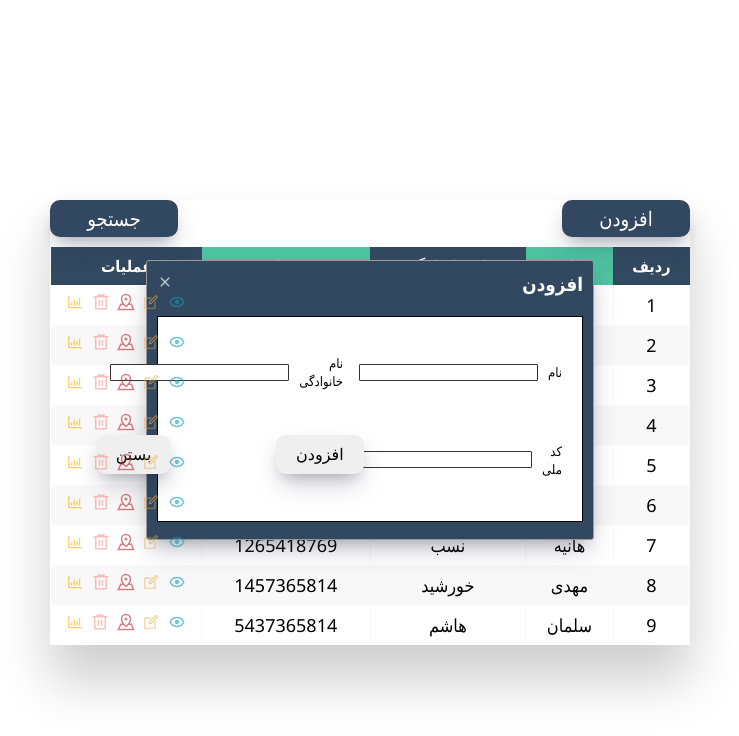
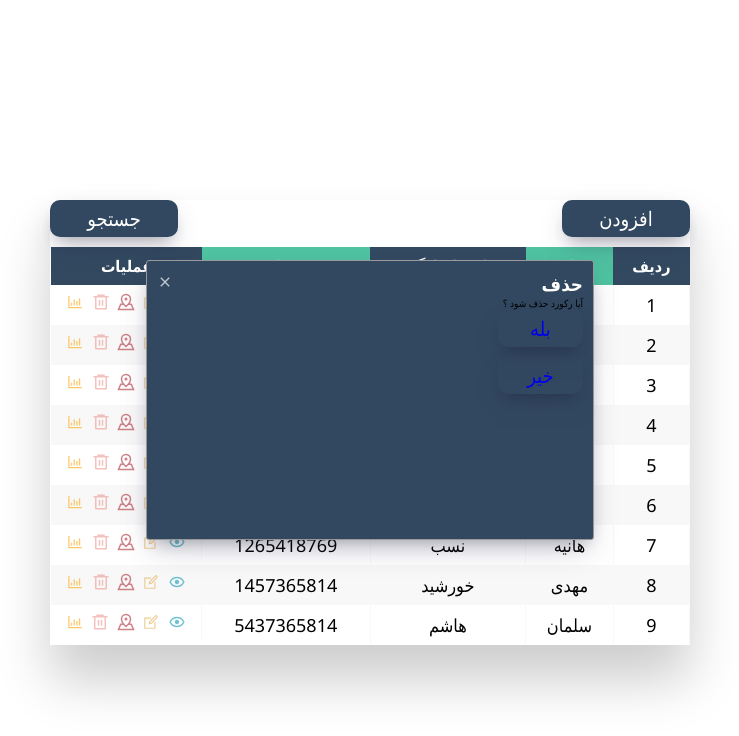
Before and after one commit to Mahdi-Khorshidi-26/employee, a React (Vite) app: page / in a window 1280 px wide. Both pictures are taken after a click on the icon 446 px from the left and 302 px from the top of the page. Shown: the top 736 px of the page, without its empty margins (270-1009 px from the left). Built offline with nearby package versions, Linux system fonts and the light colour scheme.

Commit message:
adding delete function

```diff
--- a/src/components/Modal/Modal.jsx
+++ b/src/components/Modal/Modal.jsx
@@ -15,6 +15,8 @@ Modal.propTypes = {
   setFoundUser: PropTypes.func,
   closeModal: PropTypes.func,
   isClosed: PropTypes.bool,
+  modalType: PropTypes.string,
+  onClick: PropTypes.func,
 };
 
 export default function Modal({
@@ -26,6 +28,8 @@ export default function Modal({
   setFoundUser = () => {},
   closeModal = () => {},
   isClosed = true,
+  modalType = "add",
+  onClick = () => {},
 }) {
   const [firstName, setFirstName] = useState("");
   const [lastName, setLastName] = useState("");
@@ -63,6 +67,7 @@ export default function Modal({
               <IoMdClose className={Styles.closeIcon} />
             </span>
           </div>
+          {modalType === "add" ? (
             <form
               onSubmit={(e) => handleFormSubmit(e)}
               className={
@@ -96,12 +101,23 @@ export default function Modal({
               {isDoubled ? (
                 <div className={Styles.doubleBtn}>
                   <Button type="submit" text={defaultButtonText} />
-                <Button type="submit" text={buttonText2} onClick={closeModal} />
+                  <Button
+                    type="submit"
+                    text={buttonText2}
+                    onClick={closeModal}
+                  />
                 </div>
               ) : (
                 <Button type="submit" text={defaultButtonText} />
               )}
             </form>
+          ) : (
+            <>
+              <p>آیا رکورد حذف شود ؟</p>
+              <Button text="بله" onClick={()=>onClick()} />
+              <Button text="خیر" onClick={closeModal} />
+            </>
+          )}
         </div>
       )}
     </>
--- a/src/components/Modal/modal.module.css
+++ b/src/components/Modal/modal.module.css
@@ -10,6 +10,7 @@
     box-shadow: rgba(50, 50, 93, 0.25) 0px 13px 27px -5px, rgba(0, 0, 0, 0.3) 0px 8px 16px -8px;
     border-radius: .3rem;
     background-color: #324860;
+    z-index: 10;
 }
 
 .boxContainer .formAccordion {
@@ -37,6 +38,7 @@
     box-shadow: rgba(50, 50, 93, 0.25) 0px 13px 27px -5px, rgba(0, 0, 0, 0.3) 0px 8px 16px -8px;
     border-radius: .3rem;
     background-color: #324860;
+    z-index: 10;
 }
 
 .boxContainerModal .formModal {
@@ -51,16 +53,11 @@
     height: 80%;
     background-color: #fff;
 }
-
-
-
-
-
 .doubleBtn {
     display: flex;
     align-items: center;
-    justify-content: space-between;
-    gap: 2rem;
+    justify-content:center;
+    gap: 5rem;
 }
 
 .formHeader {
--- a/src/components/UserData/Users.jsx
+++ b/src/components/UserData/Users.jsx
@@ -1,56 +1,57 @@
+let idNumber = 0;
 export const users = [
   {
     firstName: "مهدی",
     lastName: "خورشیدی",
     nationalId: "1234567890",
-    id: 1,
+    id: ++idNumber,
   },
   {
     firstName: "مرجان",
     lastName: "سیدی",
     nationalId: "0987654321",
-    id: 2,
+    id: ++idNumber,
   },
   {
     firstName: "متین",
     lastName: "موسوی",
     nationalId: "3276092145",
-    id: 3,
+    id: ++idNumber,
   },
   {
     firstName: "رضا",
     lastName: "پودینه",
     nationalId: "2198326523",
-    id: 4,
+    id: ++idNumber,
   },
   {
     firstName: "سلمان",
     lastName: "هاشمی",
     nationalId: "4187692514",
-    id: 5,
+    id: ++idNumber,
   },
   {
     firstName: "هانیه",
     lastName: "خواجوی نسب",
     nationalId: "8714653214",
-    id: 6,
+    id: ++idNumber,
   },
   {
     firstName: "هانیه",
     lastName: "نسب",
     nationalId: "1265418769",
-    id: 7,
+    id: ++idNumber,
   },
   {
     firstName: "مهدی",
     lastName: "خورشید",
     nationalId: "1457365814",
-    id: 8,
+    id: ++idNumber,
   },
   {
     firstName: "سلمان",
     lastName: "هاشم",
     nationalId: "5437365814",
-    id: 9,
+    id: ++idNumber,
   },
 ];
--- a/src/pages/Home.jsx
+++ b/src/pages/Home.jsx
@@ -17,6 +17,7 @@ export default function Home() {
   const [usersState, setUsersState] = useState(users);
   const [close, setClose] = useState(true);
   const [closeModal, setCloseModal] = useState(true);
+  // const [modalType, setModalType] = useState("add");
   function handleBackButton() {
     setFoundUser(null);
   }
@@ -26,10 +27,15 @@ export default function Home() {
   function openModal() {
     setCloseModal((prevClose) => !prevClose);
   }
-  // function handleDeletingUser(userId) {
-  //   const remainedUsers = usersState.filter((user) => user.id !== userId);
-  //   // setUsersState(remainedUsers);
-  //   console.log(remainedUsers);
+  function handleDeletingUser(userId) {
+    const remainedUsers = usersState.filter((user) => user.id !== userId);
+    setUsersState(remainedUsers);
+    setCloseModal((prevClose) => !prevClose);
+    console.log(remainedUsers);
+    console.log(userId);
+  }
+  // function addUser(){
+
   // }
 
   return (
@@ -42,8 +48,17 @@ export default function Home() {
         setFoundUser={setFoundUser}
         closeModal={handleCloseBtn}
         isClosed={close}
+        modalType="search"
       />
-      {!closeModal && <Modal isClosed={closeModal} closeModal={openModal}/>}
+      {!closeModal && (
+        <Modal
+          isClosed={closeModal}
+          closeModal={openModal}
+          name="حذف"
+          modalType="delete"
+          onClick={handleDeletingUser}
+        />
+      )}
       <div className={Styles.table_wrapper}>
         <div className={Styles.btnContainer}>
           <Button type="link" text="افزودن" />
@@ -108,20 +123,30 @@ function User({ user, foundUser, onClick, handleBackButton }) {
           foundUser={foundUser}
           onClick={onClick}
           handleBackButton={handleBackButton}
+          userId={user.id}
         />
       </td>
     </tr>
   );
 }
 
-function Actions({ foundUser, onClick, handleBackButton }) {
+function Actions({ foundUser, onClick, handleBackButton, userId }) {
   return (
     <>
-      <BiShow style={{ color: "#119cb6" }} onClick={onClick} />
-      <LiaEditSolid style={{ color: "#e4aa49" }} onClick={onClick} />
-      <GrMap style={{ color: "#b22e3a" }} onClick={onClick} />
-      <RiDeleteBin6Line style={{ color: "#ee9a93" }} onClick={onClick} />
-      <AiOutlineBarChart style={{ color: "orange" }} onClick={onClick} />
+      <BiShow style={{ color: "#119cb6" }} onClick={() => onClick(userId)} />
+      <LiaEditSolid
+        style={{ color: "#e4aa49" }}
+        onClick={() => onClick(userId)}
+      />
+      <GrMap style={{ color: "#b22e3a" }} onClick={() => onClick(userId)} />
+      <RiDeleteBin6Line
+        style={{ color: "#ee9a93" }}
+        onClick={() => onClick(userId)}
+      />
+      <AiOutlineBarChart
+        style={{ color: "orange" }}
+        onClick={() => onClick(userId)}
+      />
       {foundUser && <IoArrowBack onClick={handleBackButton} />}
     </>
   );
```
Lines whose indentation alone changed are shown as unchanged.
